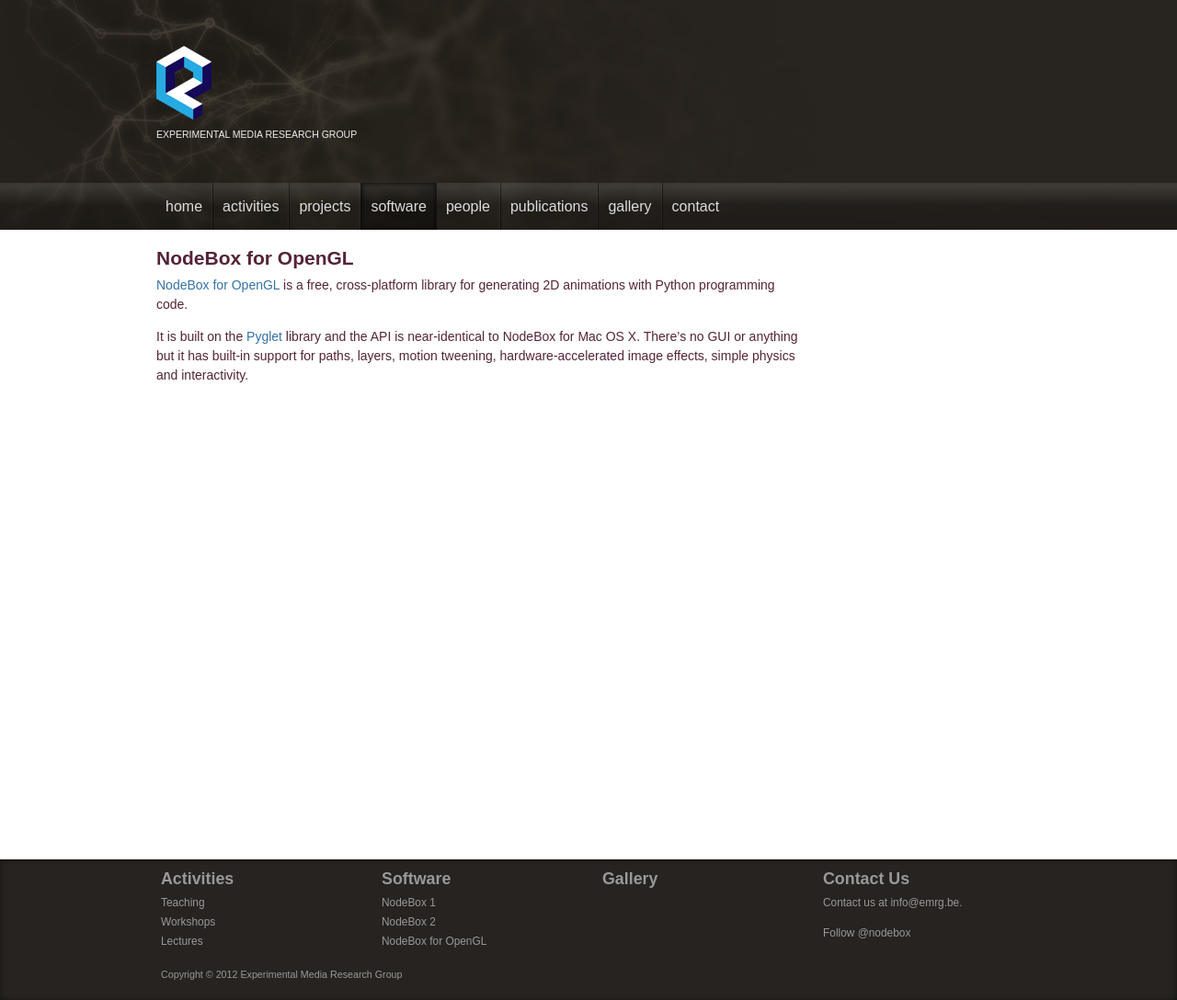
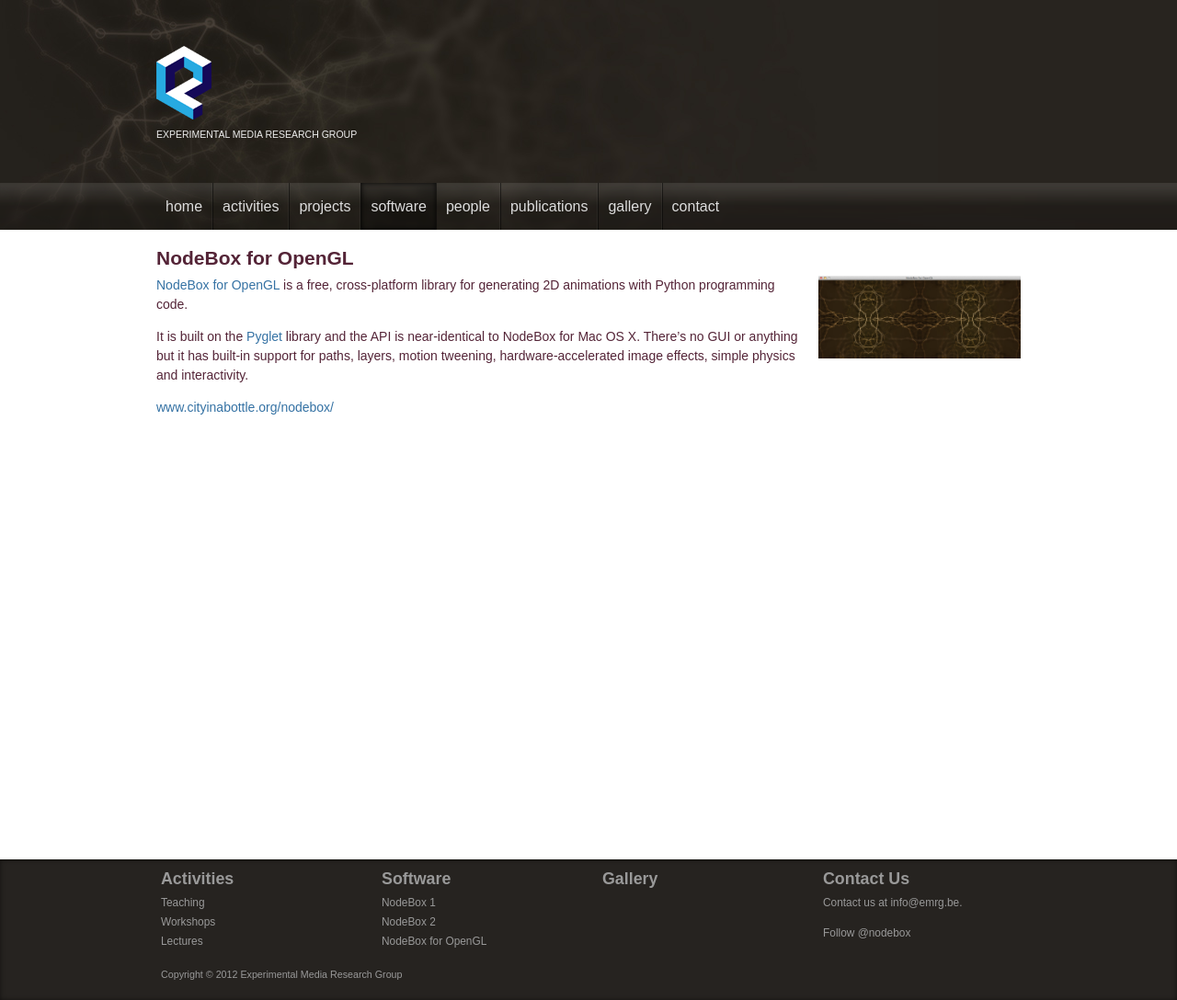
Before and after one commit to nodebox/emrg.be, a Jekyll site: the page built from software/nodebox-opengl.md, in a window 1280 px wide. Shown: the whole page at 92% size. Built offline with Jekyll 4.4.1, drawn with Linux system fonts in a browser that asks for light colours; nearby versions of some CDN libraries; comment, search, counter and statistics services are not loaded.

Commit message:
Add NodeBox / OpenGL screenshot.

```diff
--- a/software/nodebox-opengl.md
+++ b/software/nodebox-opengl.md
@@ -2,6 +2,8 @@
 layout: default
 section: software
 title: NodeBox for OpenGL
+images:
+  - nodebox-opengl/screenshot.jpg
 ---
 [NodeBox for OpenGL][nogl] is a free, cross-platform library for generating 2D animations with Python programming code.
 
@@ -9,3 +11,5 @@
 
 [nogl]: http://beta.nodebox.net/
 [pyglet]: http://pyglet.org/
+
+[www.cityinabottle.org/nodebox/](http://www.cityinabottle.org/nodebox/)
```
Also changed, not shown: media/nodebox-opengl/screenshot.jpg (added).
